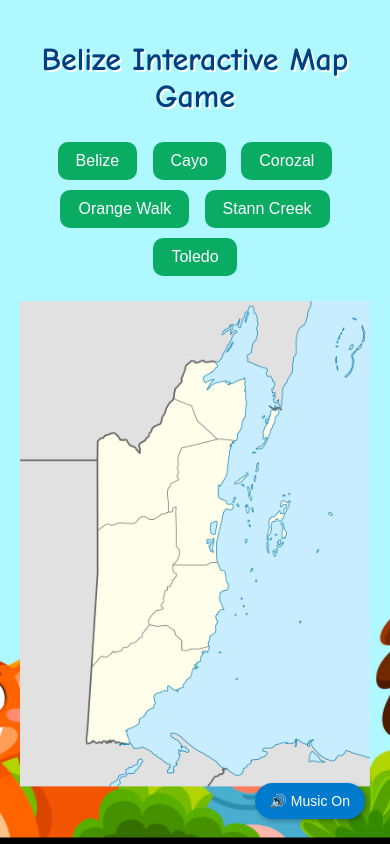
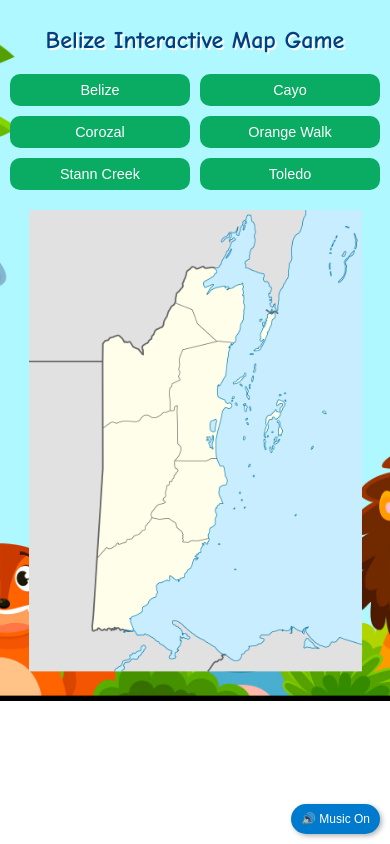
Before and after one commit to soila123/InteractiveMapGame, a plain HTML site: page index.html in a window 390 px wide. Drawn offline with Linux system fonts and the light colour scheme.

Commit message:
Update index.html

```diff
--- a/index.html
+++ b/index.html
@@ -18,10 +18,16 @@
     h1 {
       color: #004080;
       text-shadow: 2px 2px #ffffff;
+      font-size: 2rem;
+      margin-bottom: 20px;
     }
 
     .buttons {
       margin-bottom: 20px;
+      display: flex;
+      flex-wrap: wrap;
+      justify-content: center;
+      gap: 10px;
     }
 
     button {
@@ -29,11 +35,10 @@
       color: white;
       border: none;
       padding: 10px 18px;
-      margin: 5px;
       border-radius: 10px;
       cursor: pointer;
-      font-size: 16px;
-      transition: transform 0.2s;
+      font-size: 1rem;
+      transition: transform 0.2s, background-color 0.2s;
     }
 
     button:hover {
@@ -44,7 +49,12 @@
     .map-container {
       position: relative;
       display: inline-block;
-      width: 350px;
+      width: 90%;
+      max-width: 400px;
+    }
+
+    .map-container img {
+      width: 100%;
       height: auto;
     }
 
@@ -63,14 +73,14 @@
     }
 
     #district-name {
-      font-size: 30px;
+      font-size: 1.5rem;
       font-weight: bold;
       color: #0AAB63;
       text-shadow: 2px 2px #fff;
       margin-top: 15px;
     }
 
-    /* Music toggle button at bottom-right */
+    /* Music toggle button */
     #music-toggle {
       position: fixed;
       bottom: 20px;
@@ -90,6 +100,35 @@
     #music-toggle:hover {
       transform: scale(1.1);
       background-color: #0AAB63;
+    }
+
+    /* Responsive adjustments for mobile */
+    @media (max-width: 600px) {
+      body {
+        padding: 10px;
+        background-attachment: scroll;
+      }
+
+      h1 {
+        font-size: 1.5rem;
+      }
+
+      .buttons button {
+        flex: 1 1 45%;
+        font-size: 0.9rem;
+        padding: 8px 12px;
+      }
+
+      #district-name {
+        font-size: 1.2rem;
+      }
+
+      #music-toggle {
+        bottom: 10px;
+        right: 10px;
+        font-size: 12px;
+        padding: 8px 10px;
+      }
     }
   </style>
 </head>
@@ -113,7 +152,7 @@
   </div>
 
   <div class="map-container">
-    <img src="map.png" alt="Belize Map" id="base-map" width="100%">
+    <img src="map.png" alt="Belize Map" id="base-map">
     <img src="belize.png" alt="Belize District" id="belize" class="district">
     <img src="cayo.png" alt="Cayo District" id="cayo" class="district">
     <img src="corozal.png" alt="Corozal District" id="corozal" class="district">
@@ -131,7 +170,7 @@
     const audio = document.getElementById('background-music');
     const toggleBtn = document.getElementById('music-toggle');
 
-    // Attempt to autoplay music muted, then unmute
+    // Try to autoplay muted music, then unmute
     window.addEventListener('load', () => {
       audio.play().catch(err => console.log("Autoplay prevented:", err));
       setTimeout(() => {
```
